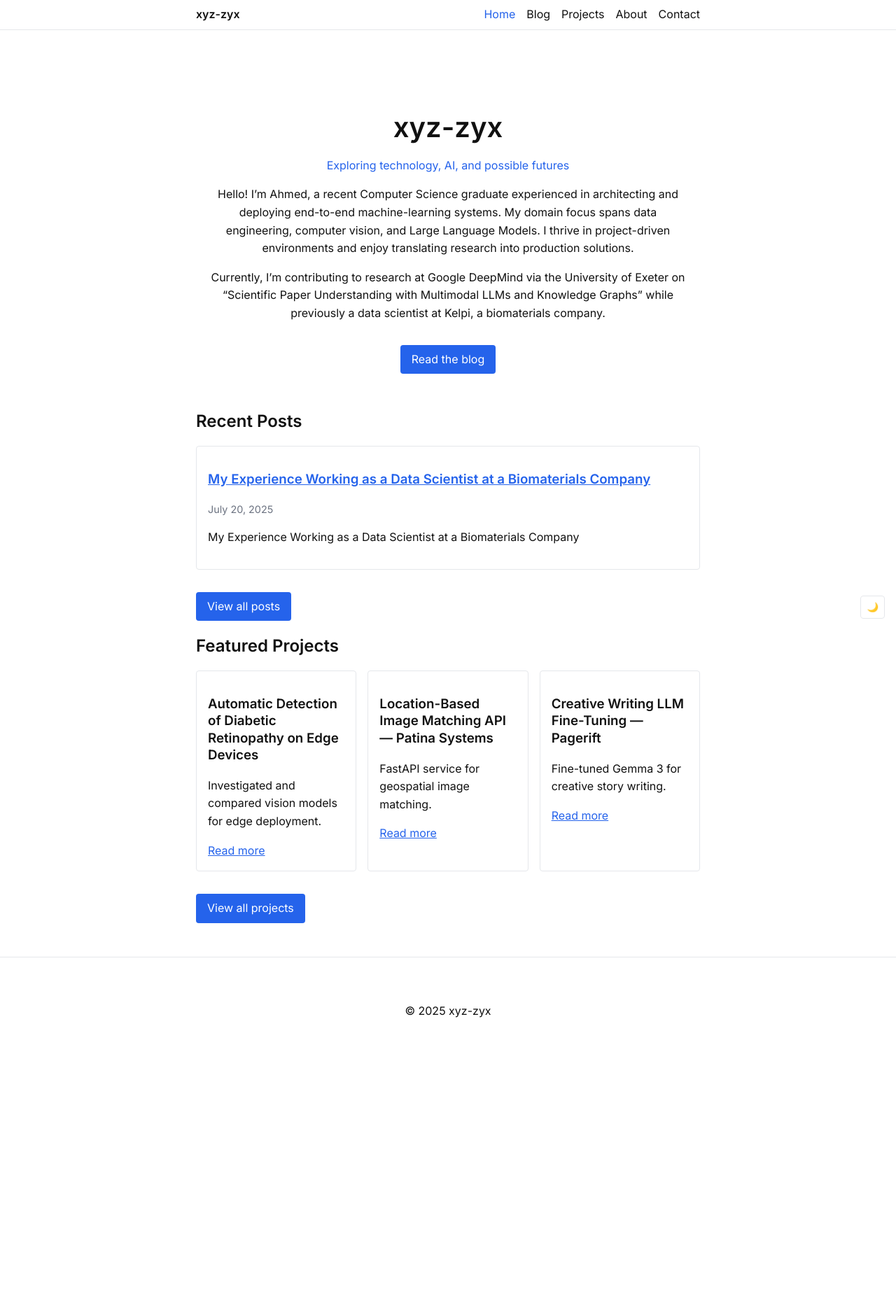
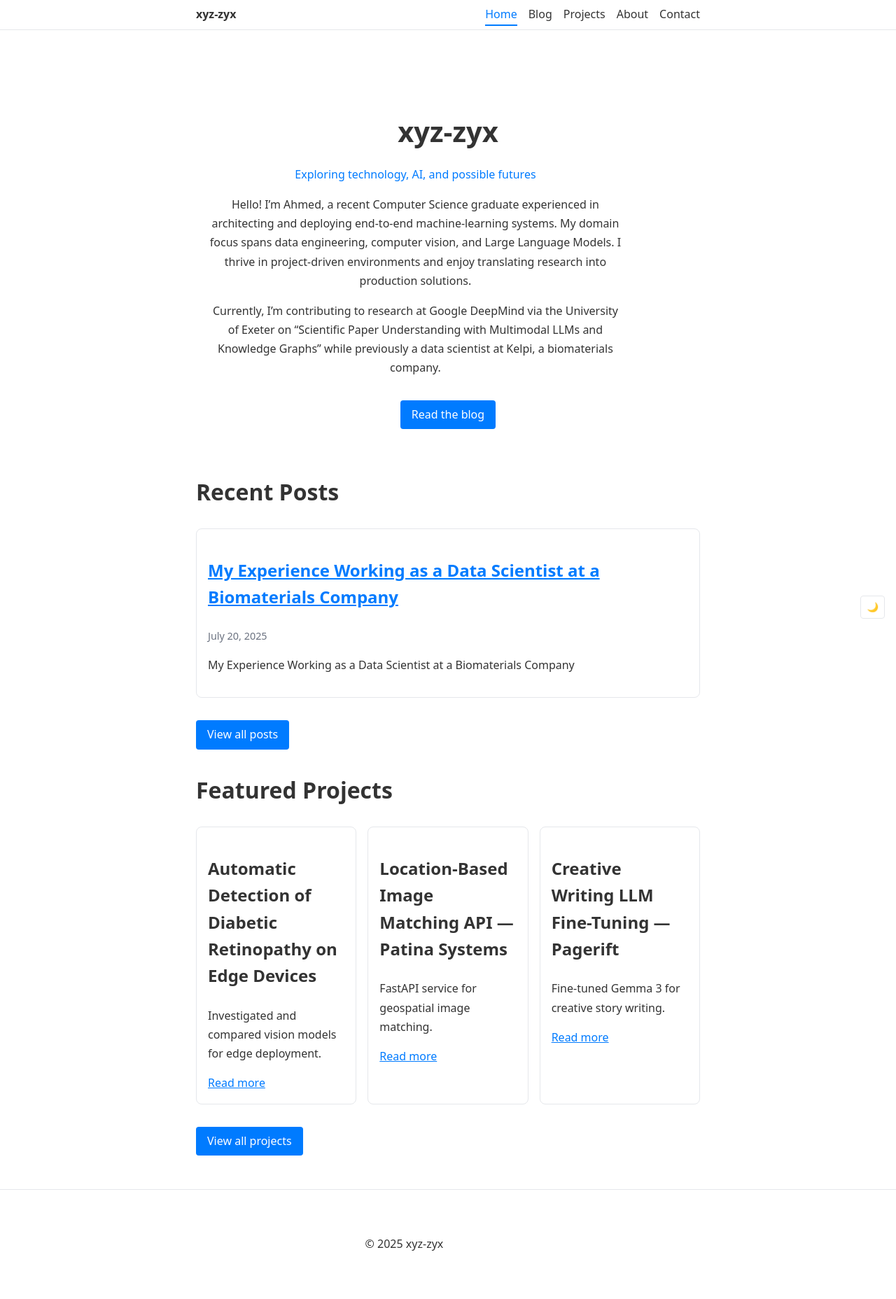
Before and after one commit to AMOHA-98/blogxyz, a Jekyll site: the page built from index.md, in a window 1280 px wide. Shown: the whole page at 70% size. Built offline with Jekyll 4.4.1, drawn with Linux system fonts in a browser that asks for light colours; before the commit the page ends 1521 px from its top, so only the background shows below that.

Commit message:
Refine theme styling and interactions

```diff
--- a/_includes/head-custom.html
+++ b/_includes/head-custom.html
@@ -1,4 +1,4 @@
-<link href="https://fonts.googleapis.com/css2?family=Inter:wght@400;600&display=swap" rel="stylesheet">
+<link href="https://fonts.googleapis.com/css2?family=Inter:wght@100..900&display=swap" rel="stylesheet">
 <script>
   const storedTheme = localStorage.getItem('theme');
   if (storedTheme) document.documentElement.setAttribute('data-theme', storedTheme);
--- a/assets/js/main.js
+++ b/assets/js/main.js
@@ -1,10 +1,16 @@
 (function() {
   const button = document.getElementById('theme-toggle');
   if (button) {
+    const setIcon = theme => {
+      button.textContent = theme === 'dark' ? '☀️' : '🌙';
+    };
+    const initial = document.documentElement.getAttribute('data-theme');
+    setIcon(initial);
     button.addEventListener('click', () => {
       const current = document.documentElement.getAttribute('data-theme') === 'dark' ? 'light' : 'dark';
       document.documentElement.setAttribute('data-theme', current);
       localStorage.setItem('theme', current);
+      setIcon(current);
     });
   }
 
--- a/assets/style.css
+++ b/assets/style.css
@@ -1,13 +1,18 @@
-/* Base colors */
+/* Theme variables */
 :root {
   --bg-color: #ffffff;
-  --text-color: #111111;
-  --accent-color: #2563eb;
+  --text-color: #333333;
+  --accent-color: #007bff;
+  --card-bg: #ffffff;
+  --border-color: #e5e7eb;
 }
 
 [data-theme='dark'] {
-  --bg-color: #111111;
+  --bg-color: #121212;
   --text-color: #f5f5f5;
+  --accent-color: #2196f3;
+  --card-bg: #1e1e1e;
+  --border-color: #333333;
 }
 
 html, body {
@@ -15,12 +20,31 @@
   padding: 0;
   background: var(--bg-color);
   color: var(--text-color);
-  font-family: 'Inter', system-ui, sans-serif;
+  font-family: 'Inter var', system-ui, sans-serif;
   line-height: 1.6;
 }
 
-h1, h2, h3, h4 {
-  line-height: 1.3;
+h1 {
+  font-weight: 700;
+  font-size: 2.6rem;
+  margin-bottom: 0.5rem;
+}
+
+h2 {
+  font-weight: 600;
+  font-size: 2rem;
+  margin-top: 2rem;
+}
+
+h3 {
+  font-weight: 600;
+  font-size: 1.5rem;
+  margin-top: 1.5rem;
+}
+
+p {
+  line-height: 1.7;
+  max-width: 65ch;
 }
 
 a {
@@ -34,7 +58,7 @@
 }
 
 .site-header {
-  border-bottom: 1px solid #e5e7eb;
+  border-bottom: 1px solid var(--border-color);
   background: var(--bg-color);
 }
 
@@ -62,8 +86,26 @@
 }
 
 .nav-links a {
+  position: relative;
+  padding-bottom: 0.25rem;
   text-decoration: none;
   color: var(--text-color);
+}
+.nav-links a::after {
+  content: "";
+  position: absolute;
+  left: 0;
+  right: 0;
+  bottom: -2px;
+  height: 2px;
+  background: var(--accent-color);
+  transform: scaleX(0);
+  transform-origin: left;
+  transition: transform 0.3s ease;
+}
+.nav-links a:hover::after,
+.nav-links a.active::after {
+  transform: scaleX(1);
 }
 
 .nav-links a.active {
@@ -85,7 +127,7 @@
       right: 1rem;
       flex-direction: column;
       background: var(--bg-color);
-    border: 1px solid #e5e7eb;
+      border: 1px solid var(--border-color);
       padding: 1rem;
       display: none;
     }
@@ -104,10 +146,14 @@
   bottom: 1rem;
   right: 1rem;
   background: var(--bg-color);
-  border: 1px solid #e5e7eb;
+  border: 1px solid var(--border-color);
   border-radius: 4px;
   padding: 0.5rem;
   cursor: pointer;
+  transition: transform 0.3s ease;
+}
+.theme-toggle:active {
+  transform: rotate(360deg);
 }
 
 .hero {
@@ -133,18 +179,26 @@
   border-radius: 4px;
   text-decoration: none;
   margin-top: 1rem;
+  transition: transform 0.15s ease, box-shadow 0.2s ease;
+}
+.button:hover {
+  box-shadow: 0 4px 6px rgba(0, 0, 0, 0.1);
+}
+.button:active {
+  transform: scale(0.97);
 }
 
 .card {
-  border: 1px solid #e5e7eb;
-  border-radius: 4px;
+  border: 1px solid var(--border-color);
+  border-radius: 8px;
   padding: 1rem;
   margin-bottom: 1rem;
-  background: var(--bg-color);
+  background: var(--card-bg);
+  transition: border-color 0.2s ease, box-shadow 0.2s ease;
 }
-
 .card:hover {
   border-color: var(--accent-color);
+  box-shadow: 0 8px 12px rgba(0, 0, 0, 0.05);
 }
 
 .grid {
@@ -159,7 +213,7 @@
 }
 
 .site-footer {
-  border-top: 1px solid #e5e7eb;
+  border-top: 1px solid var(--border-color);
   text-align: center;
   padding: 2rem 1rem;
   margin-top: 2rem;
```
Lines whose indentation alone changed are shown as unchanged.
